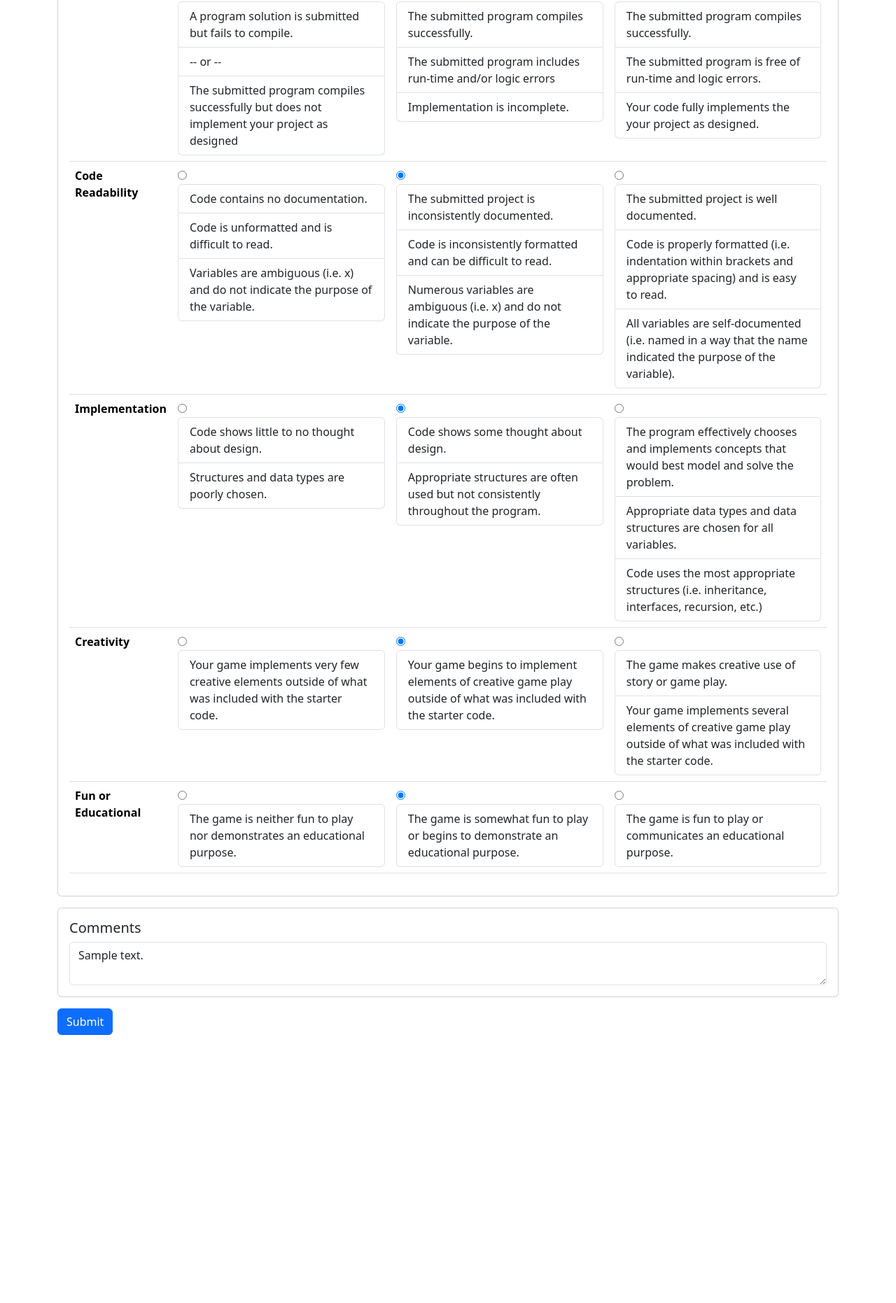
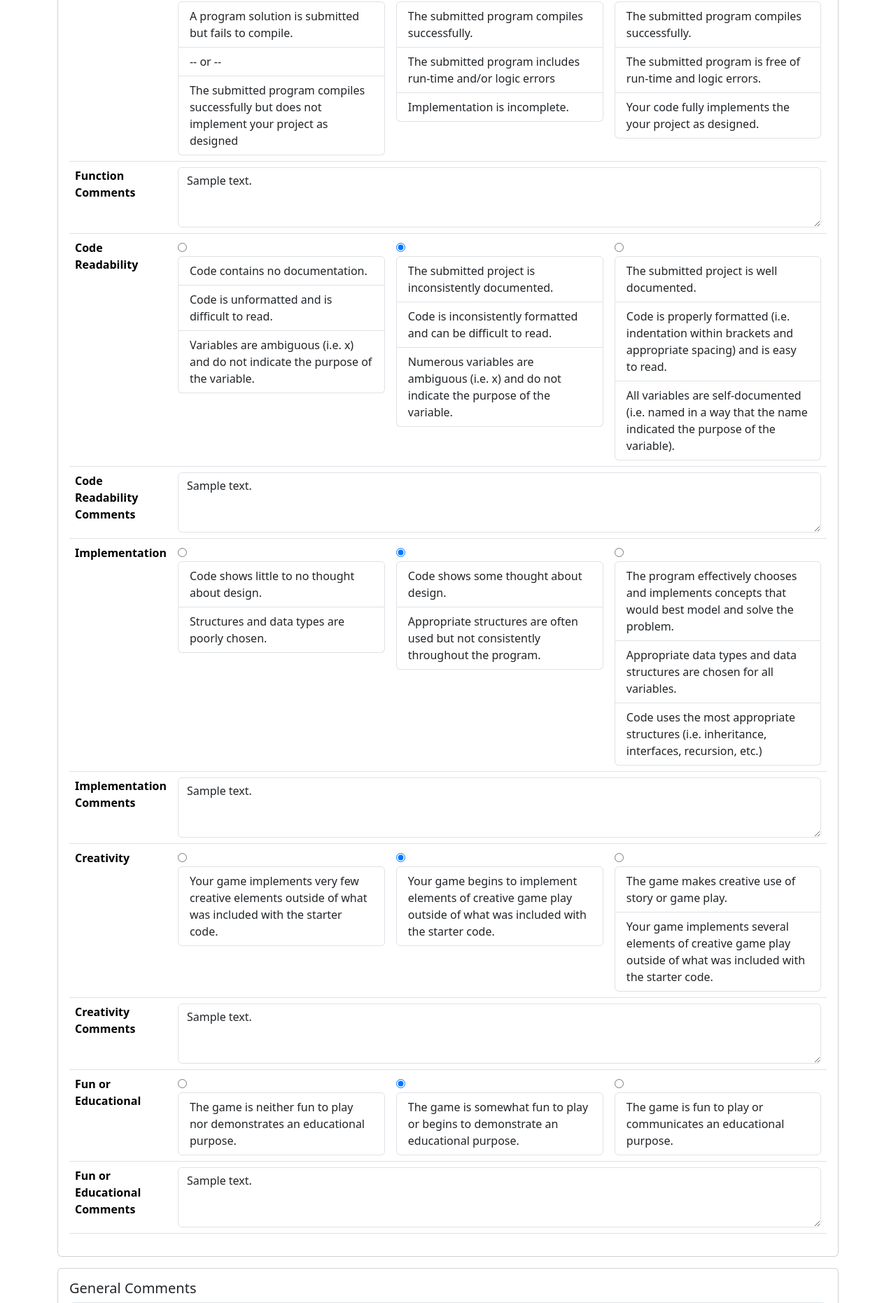
Before and after one commit to nrubin29/girls_hack_lm, a Django app: template templates/grade.html in a window 1280 px wide. Shown: the part 688-2550 px from the top of the page at 70% size. Before the commit the page ends 2167 px from the top, so only its background shows below. Run offline with Django 3.2, Linux system fonts and the light colour scheme; tables that the repository leaves empty hold one stand-in row (values such as "Sample post"); the template is opened without the code that fills it: values that come from a table or form of the project are taken from there, most other values are stand-ins (such as "Sample title", 1, 10 or a date in 2020); some libraries are stand-ins or nearby versions.

Commit message:
Added a comment box for each rubric category

```diff
--- a/hackathon/models.py
+++ b/hackathon/models.py
@@ -59,11 +59,16 @@ class Grade(models.Model):
     submission = models.ForeignKey(Submission, on_delete=models.CASCADE)
     grader = models.ForeignKey(Grader, on_delete=models.CASCADE)
     function = models.PositiveSmallIntegerField()
+    function_comments = models.TextField(blank=True)
     readability = models.PositiveSmallIntegerField()
+    readability_comments = models.TextField(blank=True)
     implementation = models.PositiveSmallIntegerField()
+    implementation_comments = models.TextField(blank=True)
     creativity = models.PositiveSmallIntegerField()
+    creativity_comments = models.TextField(blank=True)
     educational = models.PositiveSmallIntegerField()
-    comments = models.TextField(blank=True)
+    educational_comments = models.TextField(blank=True)
+    general_comments = models.TextField(blank=True)
 
     @property
     def score(self):
--- a/templates/grade.html
+++ b/templates/grade.html
@@ -94,6 +94,12 @@
                             </td>
                         </tr>
                         <tr>
+                            <th>Function Comments</th>
+                            <td colspan="3">
+                                <textarea class="form-control" name="function_comments" rows="3">{{ old_grade.function_comments }}</textarea>
+                            </td>
+                        </tr>
+                        <tr>
                             <th>Code Readability</th>
                             <td>
                                 <input type="radio" name="readability" id="readability-0" value="0"{% if old_grade.readability == 0 %}checked{% endif %}>
@@ -127,10 +133,16 @@
                             </td>
                         </tr>
                         <tr>
+                            <th>Code Readability Comments</th>
+                            <td colspan="3">
+                                <textarea class="form-control" name="readability_comments" rows="3">{{ old_grade.readability_comments }}</textarea>
+                            </td>
+                        </tr>
+                        <tr>
                             <th>Implementation</th>
                             <td>
                                 <input type="radio" name="implementation" id="implementation-0" value="0"{% if old_grade.implementation == 0 %}checked{% endif %}>
-                                <label for="implementation-0=">
+                                <label for="implementation-0">
                                     <ul class="list-group">
                                       <li class="list-group-item">Code shows little to no thought about design.</li>
                                       <li class="list-group-item">Structures and data types are poorly chosen.</li>
@@ -155,6 +167,12 @@
                                       <li class="list-group-item">Code uses the most appropriate structures (i.e. inheritance, interfaces, recursion, etc.)</li>
                                     </ul>
                                 </label>
+                            </td>
+                        </tr>
+                        <tr>
+                            <th>Implementation Comments</th>
+                            <td colspan="3">
+                                <textarea class="form-control" name="implementation_comments" rows="3">{{ old_grade.implementation_comments }}</textarea>
                             </td>
                         </tr>
                         <tr>
@@ -186,6 +204,12 @@
                             </td>
                         </tr>
                         <tr>
+                            <th>Creativity Comments</th>
+                            <td colspan="3">
+                                <textarea class="form-control" name="creativity_comments" rows="3">{{ old_grade.creativity_comments }}</textarea>
+                            </td>
+                        </tr>
+                        <tr>
                             <th>Fun or Educational</th>
                             <td>
                                 <input type="radio" name="educational" id="educational-0" value="0"{% if old_grade.educational == 0 %}checked{% endif %}>
@@ -212,14 +236,20 @@
                                 </label>
                             </td>
                         </tr>
+                        <tr>
+                            <th>Fun or Educational Comments</th>
+                            <td colspan="3">
+                                <textarea class="form-control" name="educational_comments" rows="3">{{ old_grade.educational_comments }}</textarea>
+                            </td>
+                        </tr>
                         </tbody>
                     </table>
                 </div>
             </div>
             <div class="card">
                 <div class="card-body">
-                    <h5 class="card-title">Comments</h5>
-                    <textarea class="form-control" name="comments">{{ old_grade.comments }}</textarea>
+                    <h5 class="card-title">General Comments</h5>
+                    <textarea class="form-control" name="general_comments" rows="5">{{ old_grade.general_comments }}</textarea>
                 </div>
             </div>
             <input type="hidden" name="submission" value="{{ submission.id }}">
```
Also changed, not shown: hackathon/migrations/0002_auto_20210306_1959.py (added).
